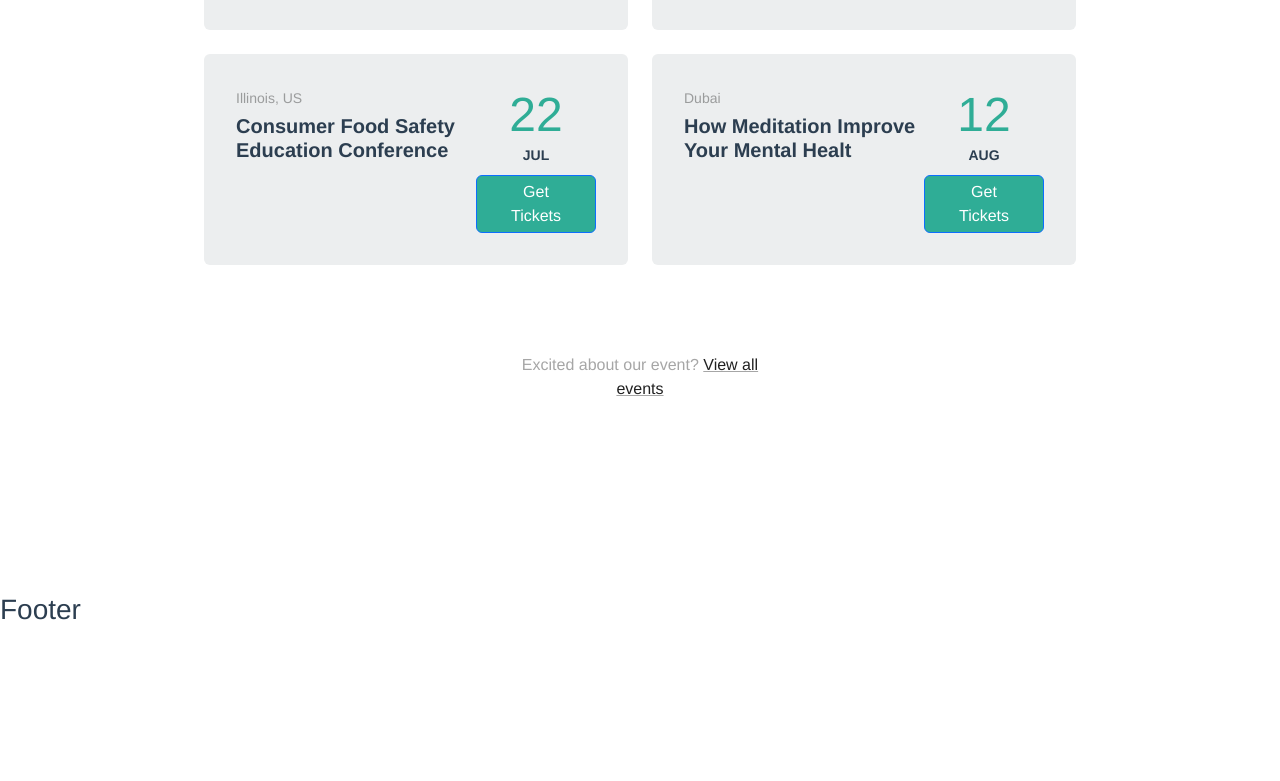
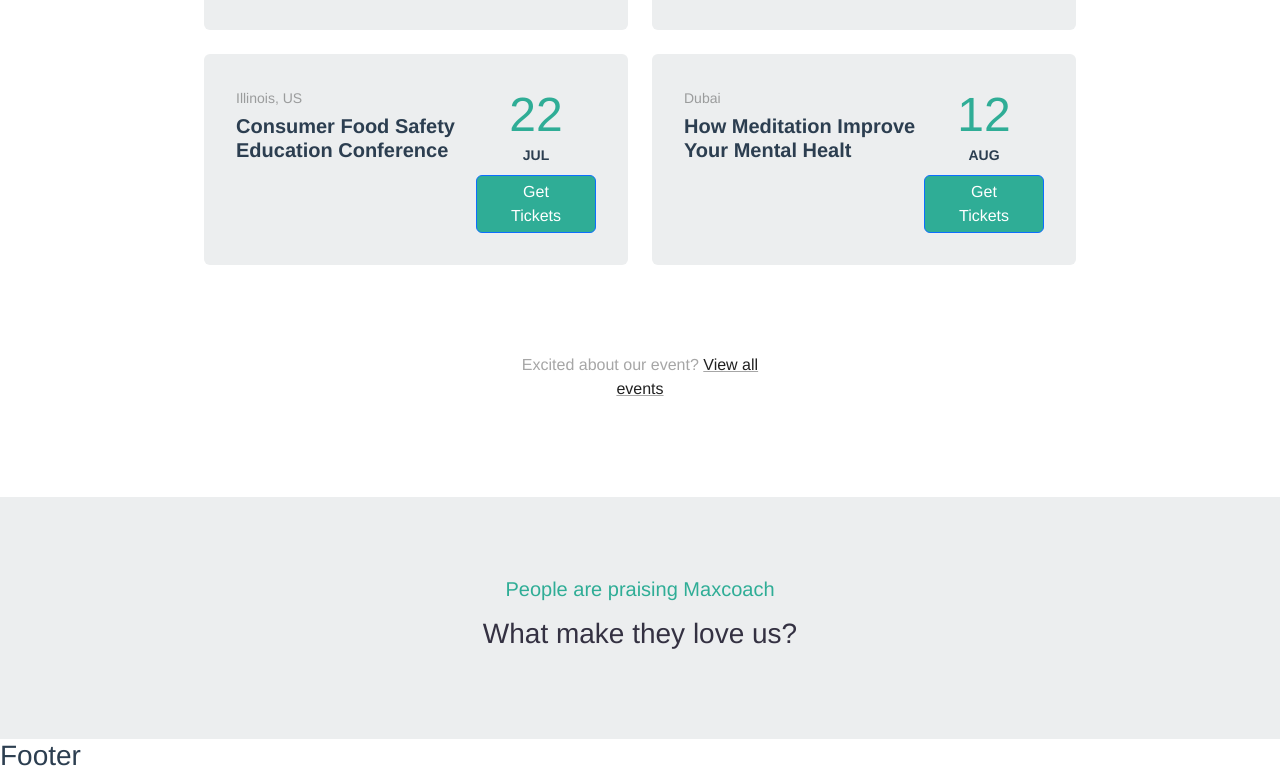
Before and after one commit to Antonius131/proj-html-vuejs, a Vue app: page / in a window 1280 px wide. Shown: the part 3544-4325 px from the top of the page. Before the commit the page ends 4179 px from the top, so only its background shows below. Built offline with nearby package versions, Linux system fonts and the light colour scheme.

Commit message:
Main: importing SectionTitle in new section

```diff
--- a/src/components/main/MainContent.vue
+++ b/src/components/main/MainContent.vue
@@ -72,9 +72,12 @@
          </div>
       </section>
 
-      <section>
+      <section class="secondary-bg">
          <div class="container">
-
+            <SectionTitle
+               subtitle = "People are praising Maxcoach"
+               title= "What make they love us?"
+            />
          </div>
       </section>
    </main>
```
